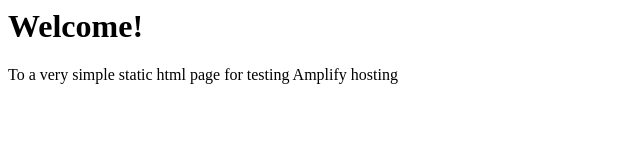
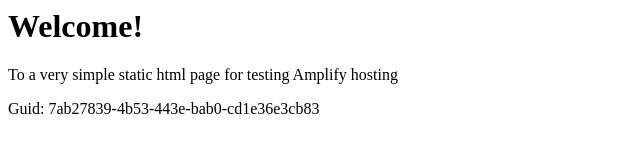
Before and after one commit to aws-aemilia-fra/Github-PR-Commit-Integration-Test-DoNotTouch-Gith-P5X5MO5I-v1-preprod-eu-central-1, a website: page src/index.html in a window 1280 px wide. Shown: the whole page, without its empty margins (0-640 px from the left). Drawn offline with Linux system fonts and the light colour scheme.

Commit message:
commit from integ tests

```diff
--- a/src/index.html
+++ b/src/index.html
@@ -1,3 +1,5 @@
+
+
 <html lang="en">
 
 <head>
@@ -10,6 +12,6 @@
 <body>
     <h1>Welcome!</h1>
     <p>To a very simple static html page for testing Amplify hosting</p>
-</body>
+    <p>Guid: 7ab27839-4b53-443e-bab0-cd1e36e3cb83</p></body>
 
 </html>
```
